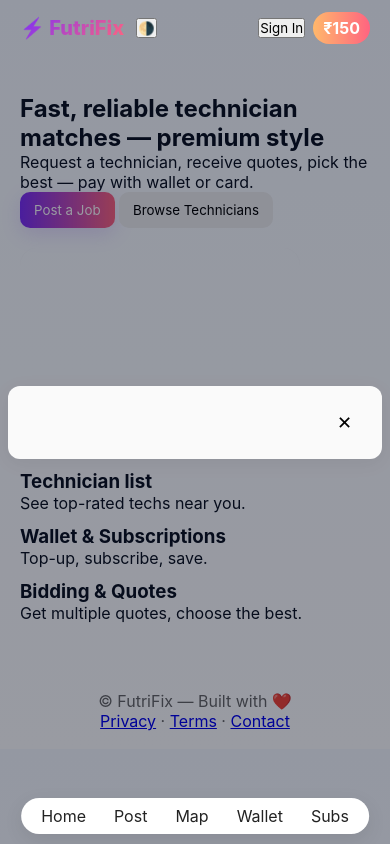
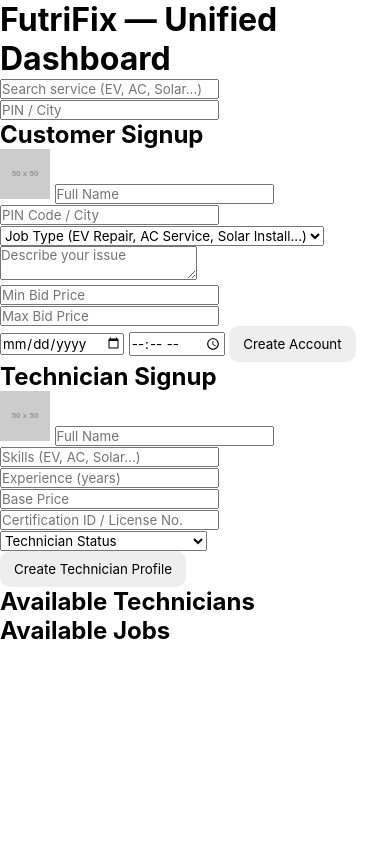
Before and after one commit to oncallbooking/ev, a plain HTML site: page index.html in a window 390 px wide. Drawn offline with nearby package versions, Linux system fonts and the light colour scheme; placeholder pictures from the web are drawn by us.

Commit message:
Update index.html

```diff
--- a/index.html
+++ b/index.html
@@ -1,142 +1,95 @@
-<!doctype html>
+<!DOCTYPE html>
 <html lang="en">
 <head>
-  <meta charset="utf-8" />
-  <meta name="viewport" content="width=device-width,initial-scale=1" />
-  <title>FutriFix — Premium Tech Services</title>
+    <meta charset="UTF-8" />
+    <meta name="viewport" content="width=device-width, initial-scale=1.0" />
+    <title>FutriFix Dashboard</title>
     <link rel="stylesheet" href="styles.css" />
-  <!-- Leaflet for maps (no API key needed) -->
-  <link rel="stylesheet" href="https://unpkg.com/leaflet@1.9.4/dist/leaflet.css" integrity="" crossorigin=""/>
-  <script src="https://unpkg.com/leaflet@1.9.4/dist/leaflet.js"></script>
 </head>
-<body class="light">
-  <header class="site-header">
-    <div class="brand">
-      <div class="logo">⚡ FutriFix</div>
-      <button id="theme-toggle" aria-label="Toggle theme">🌗</button>
+
+<body>
+    <div class="container">
+        <h1 class="title">FutriFix — Unified Dashboard</h1>
+
+        <!-- Search -->
+        <div class="search-box">
+            <input id="serviceInput" placeholder="Search service (EV, AC, Solar...)"/>
+            <input id="areaInput" placeholder="PIN / City"/>
         </div>
-    <nav class="main-nav">
-      <a href="#" data-page="home" class="active">Home</a>
-      <a href="#" data-page="post">Post Job</a>
-      <a href="#" data-page="wallet">Wallet</a>
-      <a href="#" data-page="subscription">Subscription</a>
-      <a href="#" data-page="technicians">Technicians</a>
-    </nav>
-    <div class="header-actions">
-      <button id="login-btn">Sign In</button>
-      <div id="wallet-badge" class="wallet-badge">₹0</div>
+
+        <!-- Signup Forms -->
+        <div class="two-col">
+
+            <!-- CUSTOMER SIGNUP -->
+            <div class="box">
+                <h2>Customer Signup</h2>
+                <img src="https://via.placeholder.com/50" class="avatar"/>
+
+                <input placeholder="Full Name"/>
+                <input placeholder="PIN Code / City"/>
+
+                <select>
+                    <option>Job Type (EV Repair, AC Service, Solar Install...)</option>
+                    <option>EV Repair</option>
+                    <option>Battery Swap</option>
+                    <option>AC Repair</option>
+                    <option>Solar Panel Service</option>
+                    <option>General Appliance Repair</option>
+                </select>
+
+                <textarea placeholder="Describe your issue"></textarea>
+
+                <div class="row">
+                    <input placeholder="Min Bid Price"/>
+                    <input placeholder="Max Bid Price"/>
                 </div>
-  </header>
 
-  <main id="app">
-    <!-- Home / Hero -->
-    <section id="home" class="page">
-      <div class="hero">
-        <div class="hero-content">
-          <h1>Fast, reliable technician matches — premium style</h1>
-          <p>Request a technician, receive quotes, pick the best — pay with wallet or card.</p>
-          <div class="hero-ctas">
-            <button id="quick-post" class="btn primary">Post a Job</button>
-            <button id="browse-tech" class="btn">Browse Technicians</button>
+                <input type="date" />
+                <input type="time" />
+
+                <button class="btn">Create Account</button>
+            </div>
+
+            <!-- TECH SIGNUP -->
+            <div class="box">
+                <h2>Technician Signup</h2>
+                <img src="https://via.placeholder.com/50" class="avatar"/>
+
+                <input placeholder="Full Name"/>
+                <input placeholder="Skills (EV, AC, Solar...)"/>
+                <input placeholder="Experience (years)"/>
+                <input placeholder="Base Price"/>
+                <input placeholder="Certification ID / License No."/>
+
+                <select>
+                    <option>Technician Status</option>
+                    <option>Certified Technician</option>
+                    <option>Government Verified</option>
+                    <option>Premium Subscription Holder</option>
+                </select>
+
+                <button class="btn">Create Technician Profile</button>
             </div>
         </div>
-        <div class="hero-visual lens">
-          <img src="assets/hero-placeholder.png" alt="FutriFix visual" />
+
+        <!-- MAIN PANELS -->
+        <div class="two-col">
+
+            <!-- TECHNICIAN LIST -->
+            <div class="box">
+                <h2>Available Technicians</h2>
+                <div id="techList"></div>
+            </div>
+
+            <!-- JOB LIST -->
+            <div class="box">
+                <h2>Available Jobs</h2>
+                <div id="jobList"></div>
+            </div>
+
         </div>
     </div>
-      <section class="features">
-        <article><h3>Technician list</h3><p>See top-rated techs near you.</p></article>
-        <article><h3>Wallet & Subscriptions</h3><p>Top-up, subscribe, save.</p></article>
-        <article><h3>Bidding & Quotes</h3><p>Get multiple quotes, choose the best.</p></article>
-      </section>
-    </section>
 
-    <!-- Post job -->
-    <section id="post" class="page hidden">
-      <h2>Post a Job</h2>
-      <form id="post-form" class="card">
-        <label>Title<input id="job-title" required></label>
-        <label>Description<textarea id="job-desc"></textarea></label>
-        <label>Preferred date<input type="date" id="job-date"></label>
-        <label>Budget (₹)<input type="number" id="job-budget" min="0"></label>
-        <div class="form-row">
-          <button type="submit" class="btn primary">Publish Request</button>
-          <button id="preview-map" type="button" class="btn">Show Map</button>
-        </div>
-      </form>
-      <div id="post-feedback" class="card small hidden"></div>
-    </section>
-
-    <!-- Wallet -->
-    <section id="wallet" class="page hidden">
-      <h2>Wallet</h2>
-      <div class="card wallet-card">
-        <div class="wallet-info">
-          <h3>Your credits</h3>
-          <div id="wallet-amount" class="big">₹0</div>
-        </div>
-        <div class="wallet-actions">
-          <button id="topup-50" class="btn">Top-up ₹50</button>
-          <button id="topup-200" class="btn">Top-up ₹200</button>
-          <button id="withdraw" class="btn outline">Withdraw</button>
-        </div>
-      </div>
-      <p class="muted">Payments are simulated in this demo (Stripe placeholders).</p>
-    </section>
-
-    <!-- Subscription -->
-    <section id="subscription" class="page hidden">
-      <h2>Subscription plans</h2>
-      <div class="plans">
-        <div class="plan card">
-          <h3>Basic</h3><p>Free — limited quotes</p><button class="btn subscribe" data-plan="basic">Choose</button>
-        </div>
-        <div class="plan card premium">
-          <h3>Pro</h3><p>₹299/month — priority matching</p><button class="btn primary subscribe" data-plan="pro">Subscribe</button>
-        </div>
-        <div class="plan card">
-          <h3>Enterprise</h3><p>Contact sales</p><button class="btn subscribe" data-plan="enterprise">Contact</button>
-        </div>
-      </div>
-    </section>
-
-    <!-- Technicians with map -->
-    <section id="technicians" class="page hidden">
-      <h2>Technicians nearby</h2>
-      <div class="tech-grid">
-        <div class="tech-list card">
-          <input id="tech-search" placeholder="Search technicians or category" />
-          <ul id="techs"></ul>
-        </div>
-        <div id="map" class="map card"></div>
-      </div>
-    </section>
-
-    <!-- Job detail / bidding modal (hidden by default) -->
-    <div id="modal" class="modal hidden" role="dialog" aria-hidden="true">
-      <div class="modal-content card">
-        <button id="modal-close" class="btn close">✕</button>
-        <div id="modal-body"></div>
-      </div>
-    </div>
-  </main>
-
-  <footer class="site-footer">
-    <div>© FutriFix — Built with ❤️</div>
-    <div class="footer-links">
-      <a href="#">Privacy</a> · <a href="#">Terms</a> · <a href="#">Contact</a>
-    </div>
-  </footer>
-
-  <!-- Mobile bottom nav -->
-  <nav class="mobile-nav">
-    <a href="#" data-page="home">Home</a>
-    <a href="#" data-page="post">Post</a>
-    <a href="#" data-page="technicians">Map</a>
-    <a href="#" data-page="wallet">Wallet</a>
-    <a href="#" data-page="subscription">Subs</a>
-  </nav>
-
-  <script src="app.js"></script>
+<script src="script.js"></script>
 </body>
 </html>
```
Lines whose indentation alone changed are shown as unchanged.
